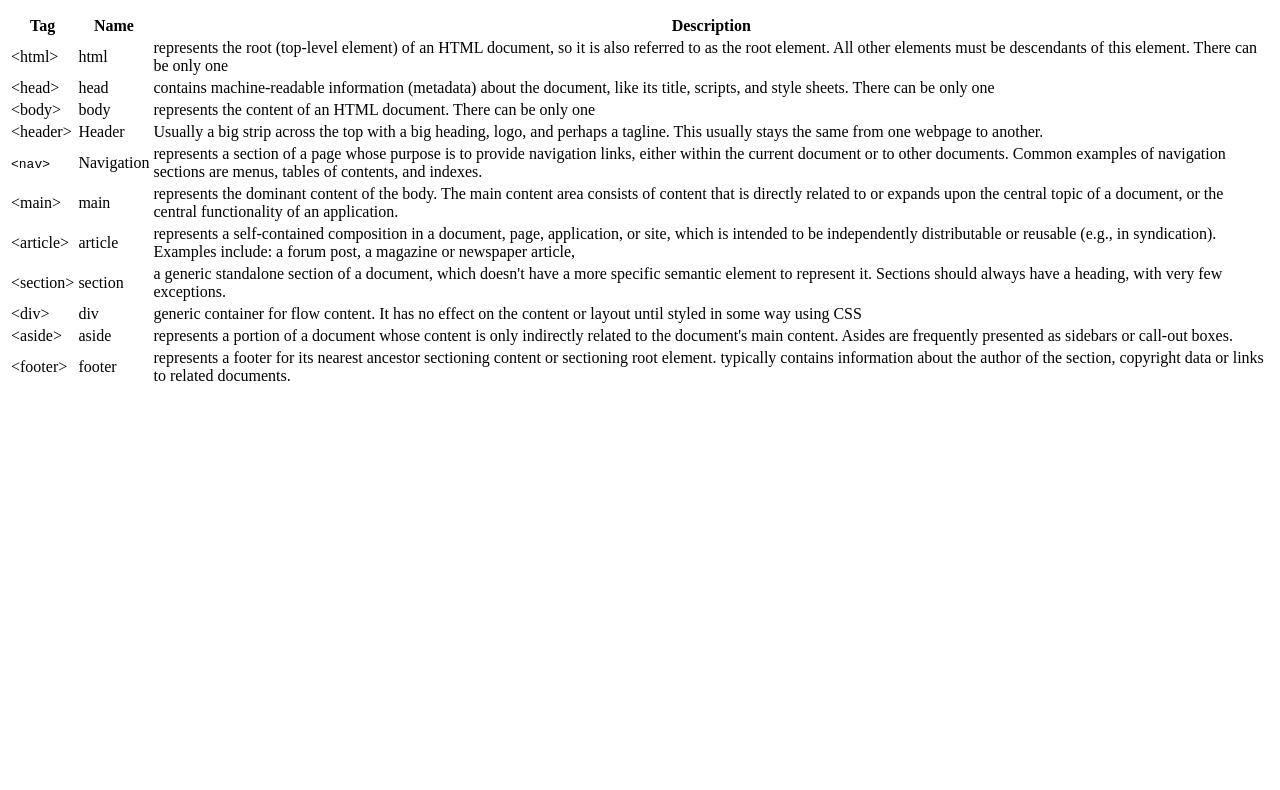
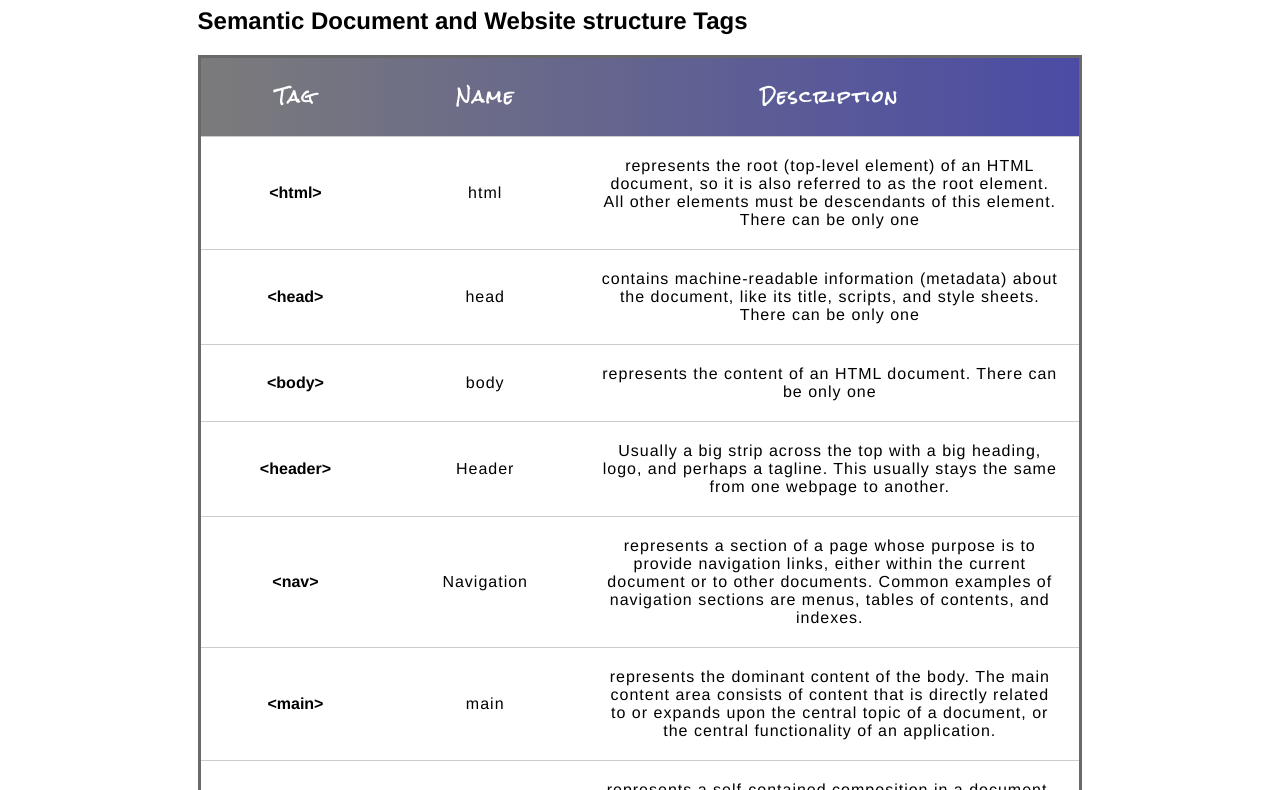
Before and after one commit to patrickswe/cheatsheet, a plain HTML site: page index.html in a window 1280 px wide. Shown: the part 113-903 px from the top of the page. Before the commit the page ends 800 px from the top, so only its background shows below. Drawn offline with Linux system fonts and the light colour scheme.

Commit message:
styling complete

```diff
--- a/index.html
+++ b/index.html
@@ -4,6 +4,12 @@
     <meta charset="UTF-8" />
     <meta name="viewport" content="width=device-width, initial-scale=1.0" />
     <title>HTML & CSS Cheat Sheet</title>
+    <link rel="stylesheet" href="styles.css" />
+    <link
+      href="https://fonts.googleapis.com/css?family=Rock+Salt"
+      rel="stylesheet"
+      type="text/css"
+    />
   </head>
   <body>
     <header>
@@ -16,14 +22,14 @@
         <table>
           <thead>
             <tr>
-              <th>Tag</th>
-              <th>Name</th>
-              <th>Description</th>
+              <th scope="col">Tag</th>
+              <th scope="col">Name</th>
+              <th scope="col">Description</th>
             </tr>
           </thead>
           <tbody>
             <tr>
-              <td>&lt;html&gt</td>
+              <th scope="row">&lt;html&gt</th>
               <td>html</td>
               <td>
                 represents the root (top-level element) of an HTML document, so
@@ -32,7 +38,7 @@
               </td>
             </tr>
             <tr>
-              <td>&lt;head&gt</td>
+              <th scope="row">&lt;head&gt</th>
               <td>head</td>
               <td>
                 contains machine-readable information (metadata) about the
@@ -41,7 +47,7 @@
               </td>
             </tr>
             <tr>
-              <td>&lt;body&gt</td>
+              <th scope="row">&lt;body&gt</th>
               <td>body</td>
               <td>
                 represents the content of an HTML document. There can be only
@@ -49,7 +55,7 @@
               </td>
             </tr>
             <tr>
-              <td>&lt;header&gt;</td>
+              <th scope="row">&lt;header&gt;</th>
               <td>Header</td>
               <td>
                 Usually a big strip across the top with a big heading, logo, and
@@ -58,7 +64,7 @@
               </td>
             </tr>
             <tr>
-              <td><code>&lt;nav&gt;</code></td>
+              <th scope="row">&lt;nav&gt;</th>
               <td>Navigation</td>
               <td>
                 represents a section of a page whose purpose is to provide
@@ -68,7 +74,7 @@
               </td>
             </tr>
             <tr>
-              <td>&lt;main&gt;</td>
+              <th scope="row">&lt;main&gt;</th>
               <td>main</td>
               <td>
                 represents the dominant content of the body. The main content
@@ -78,7 +84,7 @@
               </td>
             </tr>
             <tr>
-              <td>&lt;article&gt;</td>
+              <th scope="row">&lt;article&gt;</th>
               <td>article</td>
               <td>
                 represents a self-contained composition in a document, page,
@@ -88,7 +94,7 @@
               </td>
             </tr>
             <tr>
-              <td>&lt;section&gt;</td>
+              <th scope="row">&lt;section&gt;</th>
               <td>section</td>
               <td>
                 a generic standalone section of a document, which doesn't have a
@@ -97,7 +103,7 @@
               </td>
             </tr>
             <tr>
-              <td>&lt;div&gt;</td>
+              <th scope="row">&lt;div&gt;</th>
               <td>div</td>
               <td>
                 generic container for flow content. It has no effect on the
@@ -105,7 +111,7 @@
               </td>
             </tr>
             <tr>
-              <td>&lt;aside&gt;</td>
+              <th scope="row">&lt;aside&gt;</th>
               <td>aside</td>
               <td>
                 represents a portion of a document whose content is only
@@ -114,7 +120,7 @@
               </td>
             </tr>
             <tr>
-              <td>&lt;footer&gt;</td>
+              <th scope="row">&lt;footer&gt;</th>
               <td>footer</td>
               <td>
                 represents a footer for its nearest ancestor sectioning content
--- a/styles.css
+++ b/styles.css
@@ -0,0 +1,71 @@
+/*positioning*/
+.wrapper {
+  width: 70%;
+  margin: 0 auto;
+}
+
+/*spacing*/
+table {
+  table-layout: fixed; /*this means columns can be sized according to the width of their headings*/
+  width: 100%;
+  border-collapse: collapse;
+  border: 3px solid #696969;
+}
+
+thead th:nth-child(1) {
+  width: 20%;
+}
+
+thead th:nth-child(2) {
+  width: 20%;
+}
+
+thead th:nth-child(3) {
+  width: 60%;
+}
+
+th,
+td {
+  padding: 20px;
+}
+tr {
+  min-height: 40px;
+  max-height: 40px;
+}
+/* typography */
+
+html {
+  font-family: "helvetica neue", helvetica, arial, sans-serif;
+}
+
+header h1 {
+  font-family: "Rock Salt", cursive;
+  text-align: center;
+}
+
+thead th {
+  font-family: "Rock Salt", cursive;
+  color: white;
+}
+
+tr {
+  border-bottom: 1px solid #ccc;
+}
+
+thead th {
+  letter-spacing: 2px;
+}
+
+td {
+  letter-spacing: 1px;
+}
+
+tbody td {
+  text-align: center;
+}
+
+/*background color*/
+thead {
+  background: linear-gradient(to right, #444444, #000080);
+  opacity: 0.7;
+}
```
